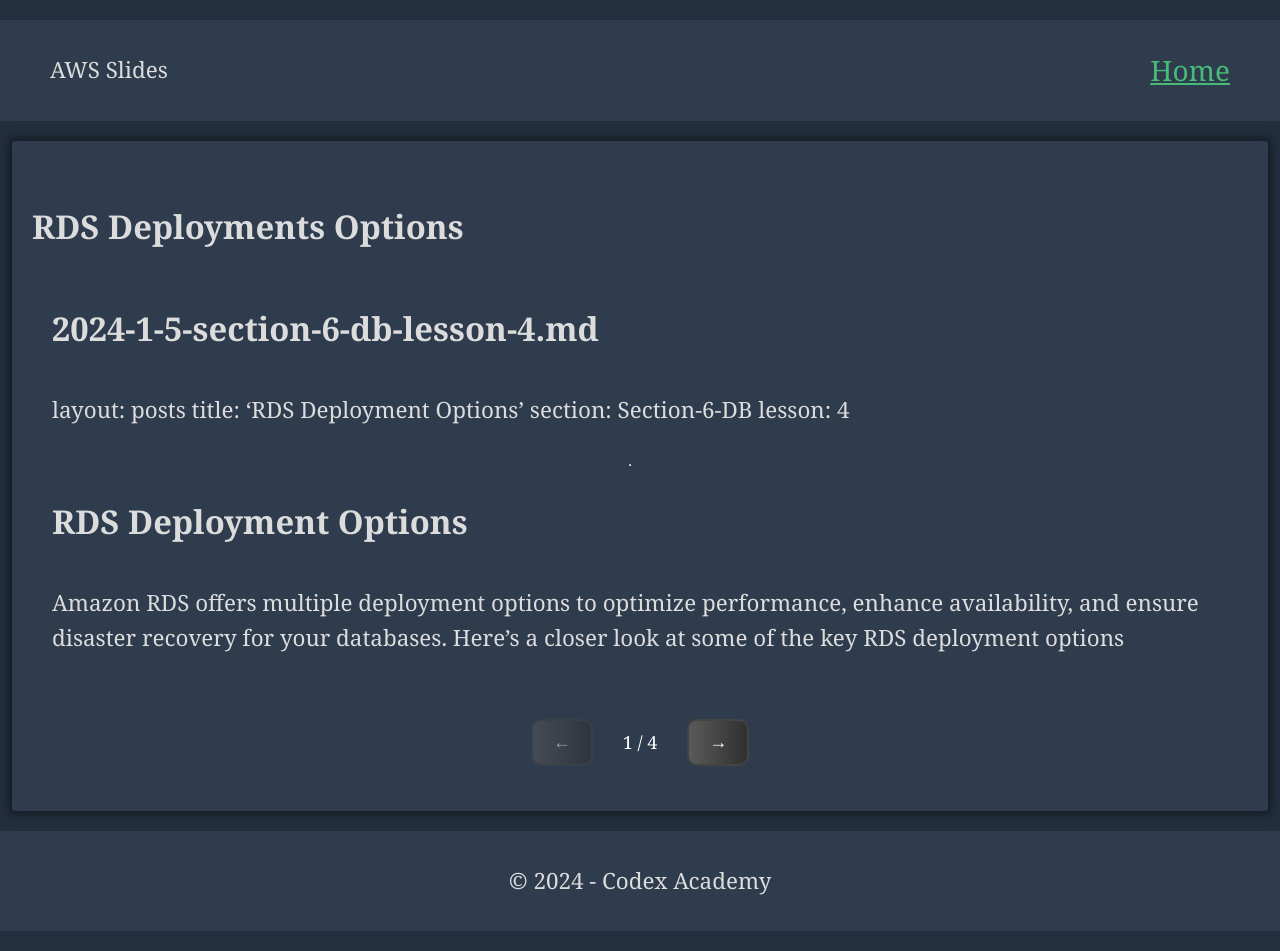
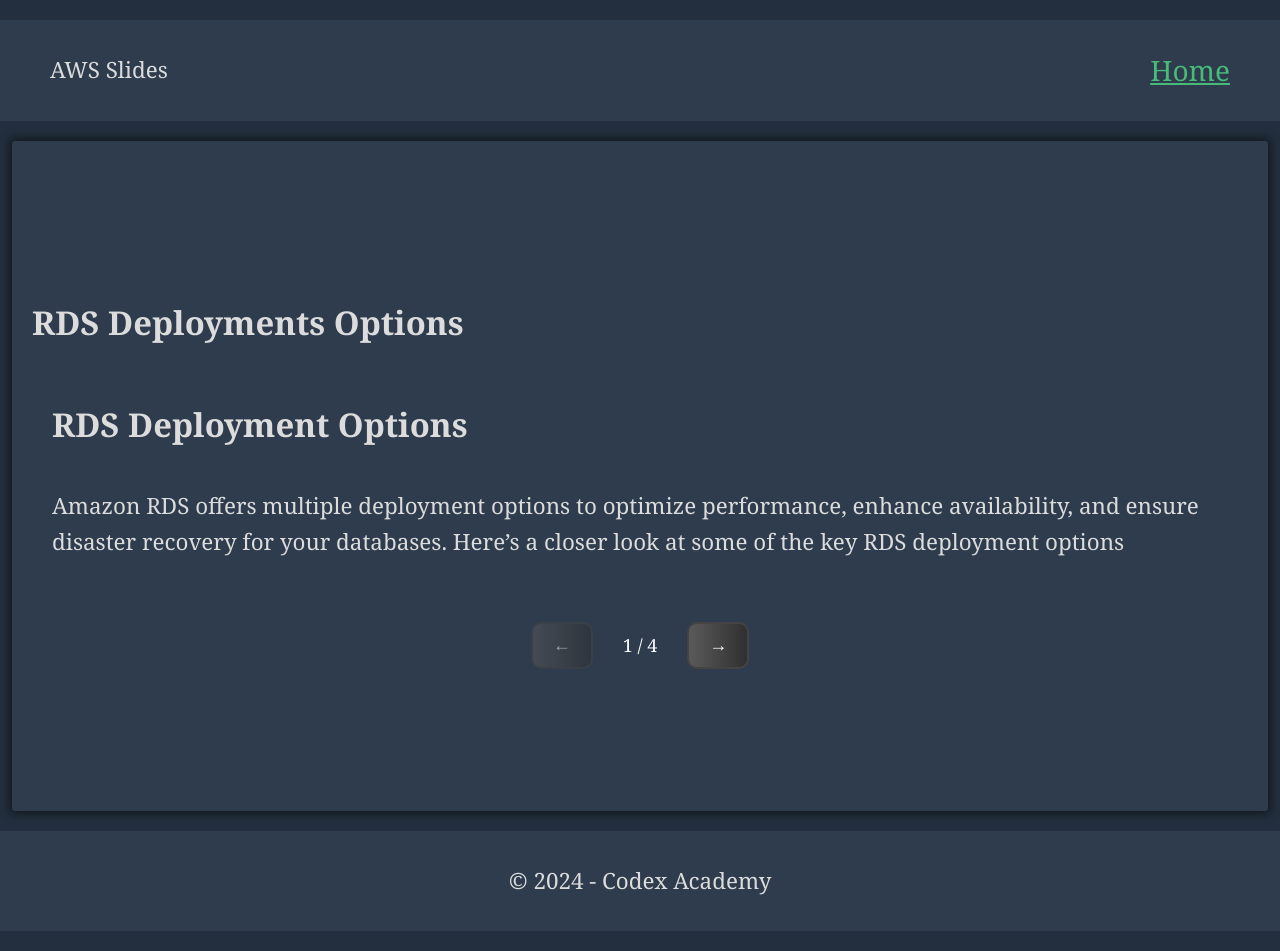
Before and after one commit to tm-LBenson/AWS-Slides, a Jekyll site: the page built from _posts/2024-1-5-section-6-db-lesson-4.md, in a window 1280 px wide. Built offline with Jekyll 4.4.1, drawn with Linux system fonts in a browser that asks for light colours.

Commit message:
fix frontmatter

```diff
--- a/_posts/2024-1-5-section-6-db-lesson-4.md
+++ b/_posts/2024-1-5-section-6-db-lesson-4.md
@@ -3,15 +3,6 @@ layout: posts
 title: 'RDS Deployments Options'
 section: Section-6-DBs
 lesson: 4
----
-
-## 2024-1-5-section-6-db-lesson-4.md
-
-layout: posts
-title: 'RDS Deployment Options'
-section: Section-6-DB
-lesson: 4
-
 ---
 
 ### RDS Deployment Options
```
Also changed, not shown: _posts/2024-1-5-section-1-iam-lesson-3.md (+1 -2 lines), _posts/2024-1-5-section-10-lesson-1.md (+1 -3 lines), _posts/2024-1-5-section-9-lesson-7.md (+1 -3 lines).
